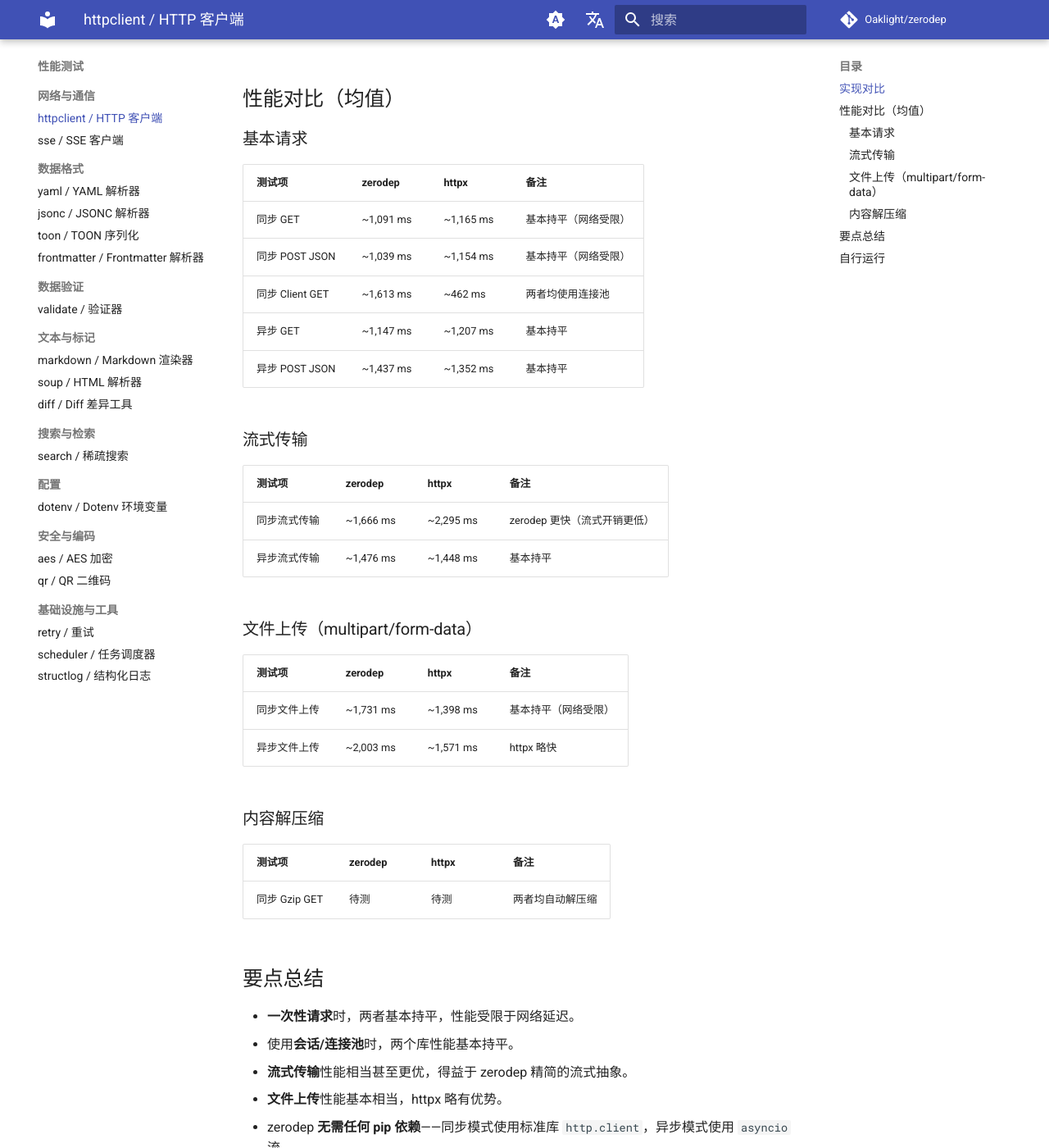
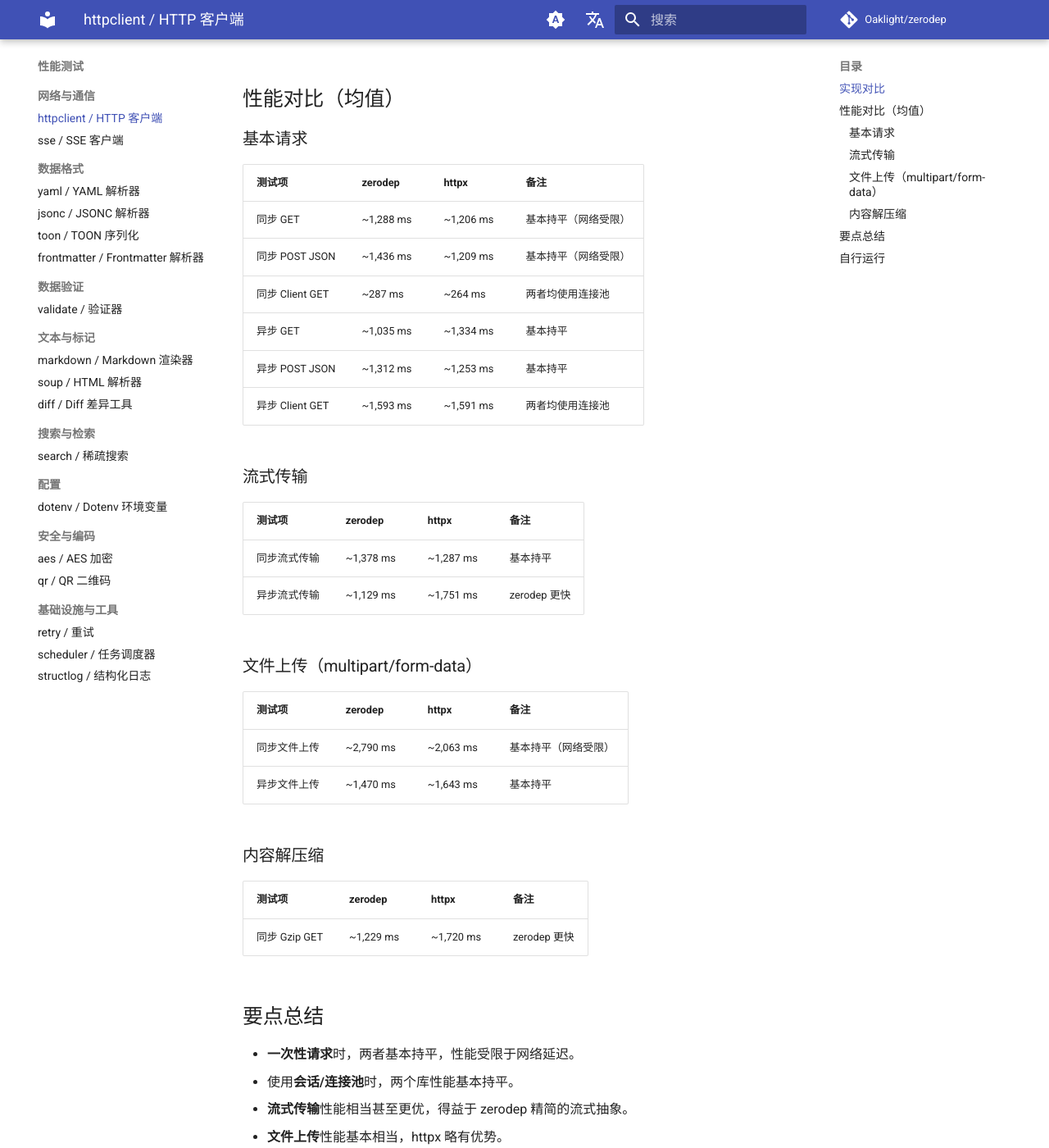
Before and after one commit to Oaklight/zerodep, an MkDocs documentation site: the page built from docs/benchmarks/http.md, in a window 1280 px wide and 1400 px high, scrolled down 619 px. Shown: the whole window at 82% size. Built offline with MkDocs 1.6.1 and Material for MkDocs 9.7.7, drawn with Linux system fonts in a browser that asks for light colours; comment, search, counter and statistics services are not loaded.

Commit message:
update benchmark numbers after connection pooling and gzip support

```diff
--- a/docs/benchmarks/http.md
+++ b/docs/benchmarks/http.md
@@ -21,31 +21,32 @@ zerodep HTTP 客户端与 [`httpx`](https://pypi.org/project/httpx/)（带连接
 
 | 测试项 | zerodep | httpx | 备注 |
 |--------|---------|-------|------|
-| 同步 GET | ~1,091 ms | ~1,165 ms | 基本持平（网络受限） |
-| 同步 POST JSON | ~1,039 ms | ~1,154 ms | 基本持平（网络受限） |
-| 同步 Client GET | ~1,613 ms | ~462 ms | 两者均使用连接池 |
-| 异步 GET | ~1,147 ms | ~1,207 ms | 基本持平 |
-| 异步 POST JSON | ~1,437 ms | ~1,352 ms | 基本持平 |
+| 同步 GET | ~1,288 ms | ~1,206 ms | 基本持平（网络受限） |
+| 同步 POST JSON | ~1,436 ms | ~1,209 ms | 基本持平（网络受限） |
+| 同步 Client GET | ~287 ms | ~264 ms | 两者均使用连接池 |
+| 异步 GET | ~1,035 ms | ~1,334 ms | 基本持平 |
+| 异步 POST JSON | ~1,312 ms | ~1,253 ms | 基本持平 |
+| 异步 Client GET | ~1,593 ms | ~1,591 ms | 两者均使用连接池 |
 
 ### 流式传输
 
 | 测试项 | zerodep | httpx | 备注 |
 |--------|---------|-------|------|
-| 同步流式传输 | ~1,666 ms | ~2,295 ms | zerodep 更快（流式开销更低） |
-| 异步流式传输 | ~1,476 ms | ~1,448 ms | 基本持平 |
+| 同步流式传输 | ~1,378 ms | ~1,287 ms | 基本持平 |
+| 异步流式传输 | ~1,129 ms | ~1,751 ms | zerodep 更快 |
 
 ### 文件上传（multipart/form-data）
 
 | 测试项 | zerodep | httpx | 备注 |
 |--------|---------|-------|------|
-| 同步文件上传 | ~1,731 ms | ~1,398 ms | 基本持平（网络受限） |
-| 异步文件上传 | ~2,003 ms | ~1,571 ms | httpx 略快 |
+| 同步文件上传 | ~2,790 ms | ~2,063 ms | 基本持平（网络受限） |
+| 异步文件上传 | ~1,470 ms | ~1,643 ms | 基本持平 |
 
 ### 内容解压缩
 
 | 测试项 | zerodep | httpx | 备注 |
 |--------|---------|-------|------|
-| 同步 Gzip GET | 待测 | 待测 | 两者均自动解压缩 |
+| 同步 Gzip GET | ~1,229 ms | ~1,720 ms | zerodep 更快 |
 
 ## 要点总结
 
```
